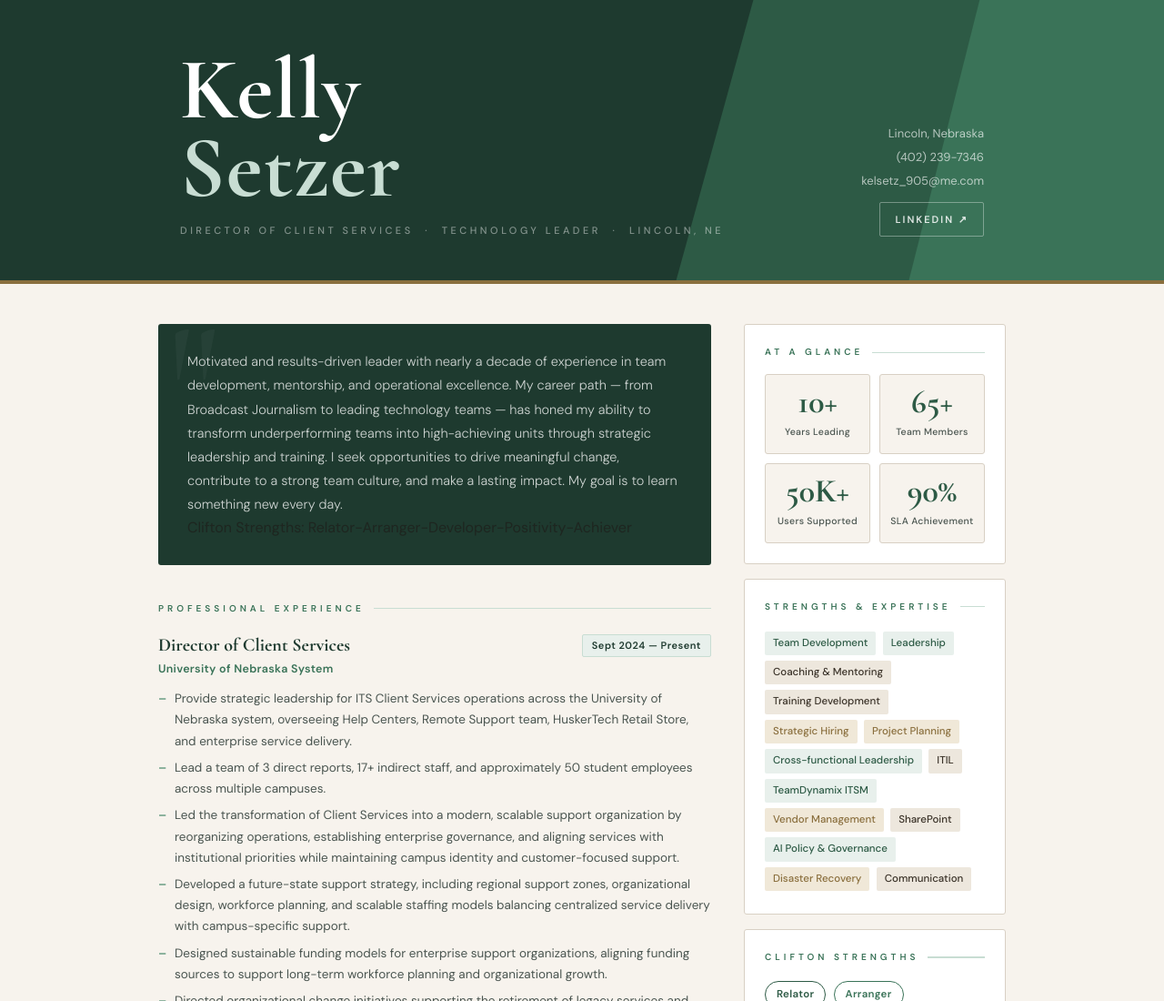
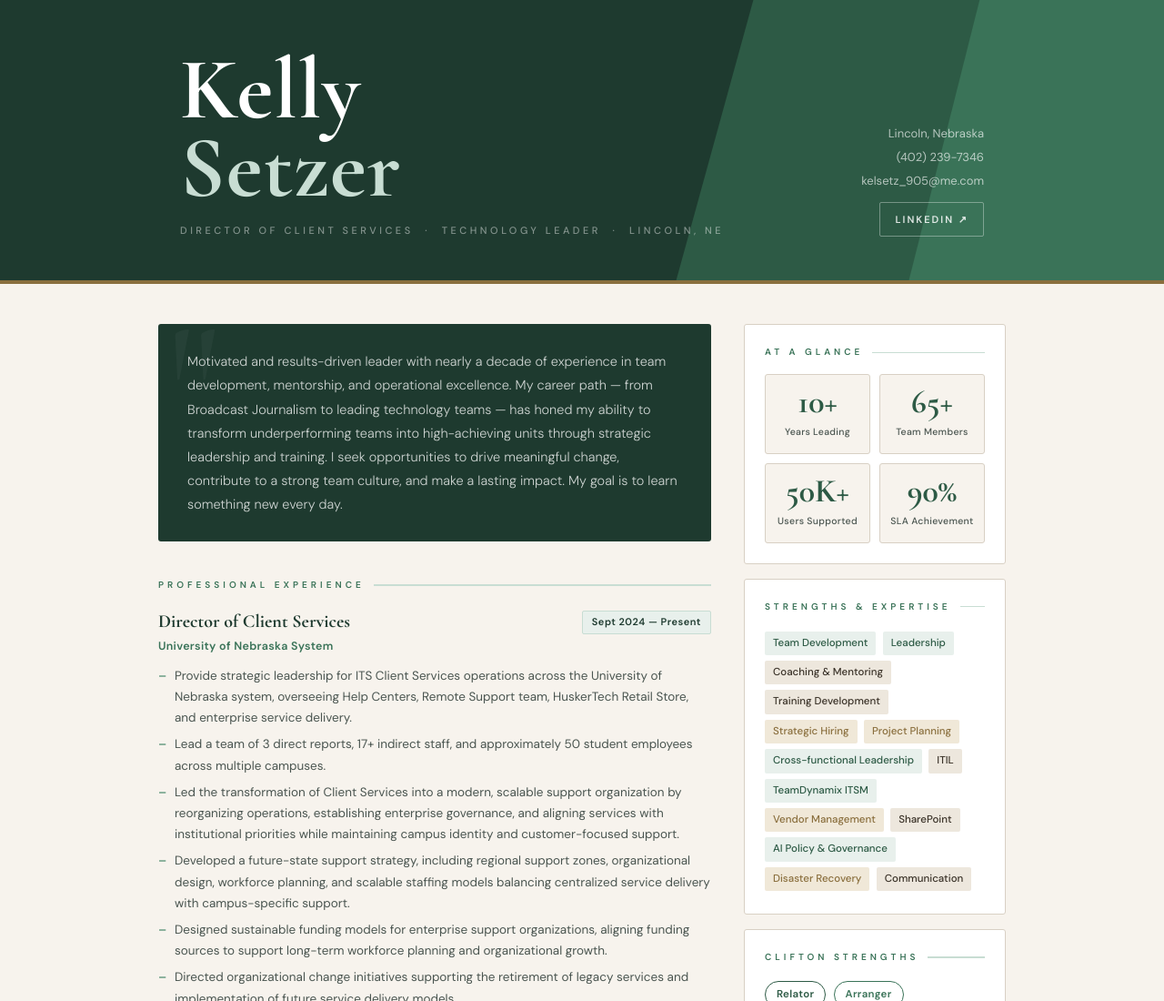
Before and after one commit to kellysetzer/kellysetzer.github.io, a plain HTML site: page index.html in a window 1280 px wide. Shown: the top 1100 px of the page at 91% size. Drawn offline with nearby package versions, Linux system fonts and the light colour scheme.

Commit message:
Fix HTML structure and update strengths description
Removed redundant closing paragraph tag and updated strengths description.

```diff
--- a/index.html
+++ b/index.html
@@ -219,7 +219,6 @@
   <main>
     <div class="summary-card">
       <p>Motivated and results-driven leader with nearly a decade of experience in team development, mentorship, and operational excellence. My career path — from Broadcast Journalism to leading technology teams — has honed my ability to transform underperforming teams into high-achieving units through strategic leadership and training. I seek opportunities to drive meaningful change, contribute to a strong team culture, and make a lasting impact. My goal is to learn something new every day.</p>
-      </p>Clifton Strengths: Relator-Arranger-Developer-Positivity-Achiever</p>
     </div>
 
     <div class="section-label">Professional Experience</div>
```
